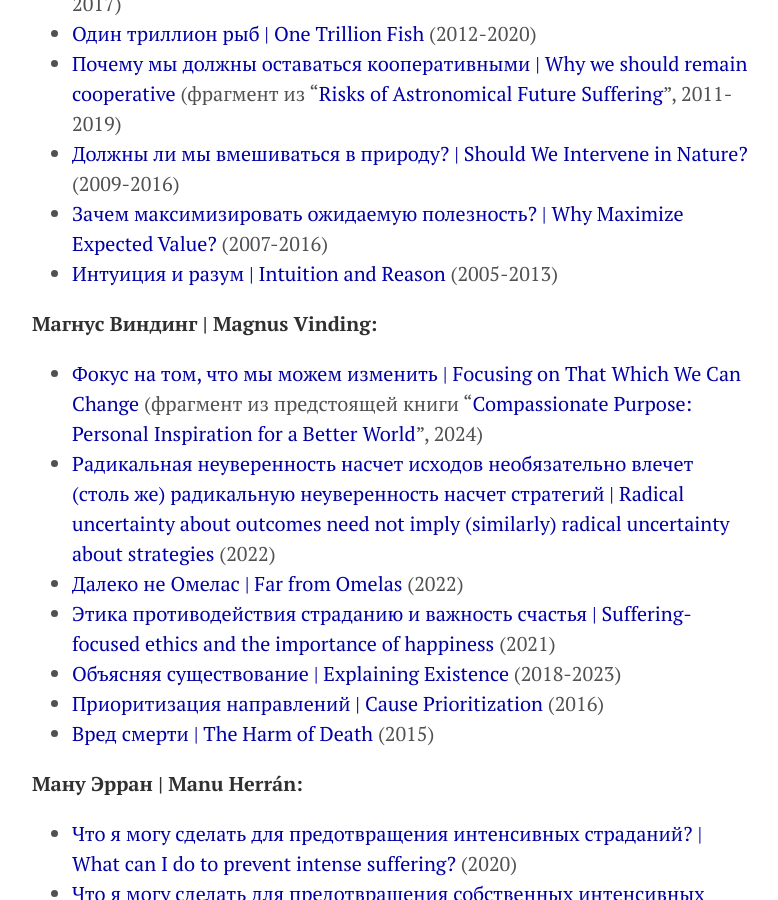
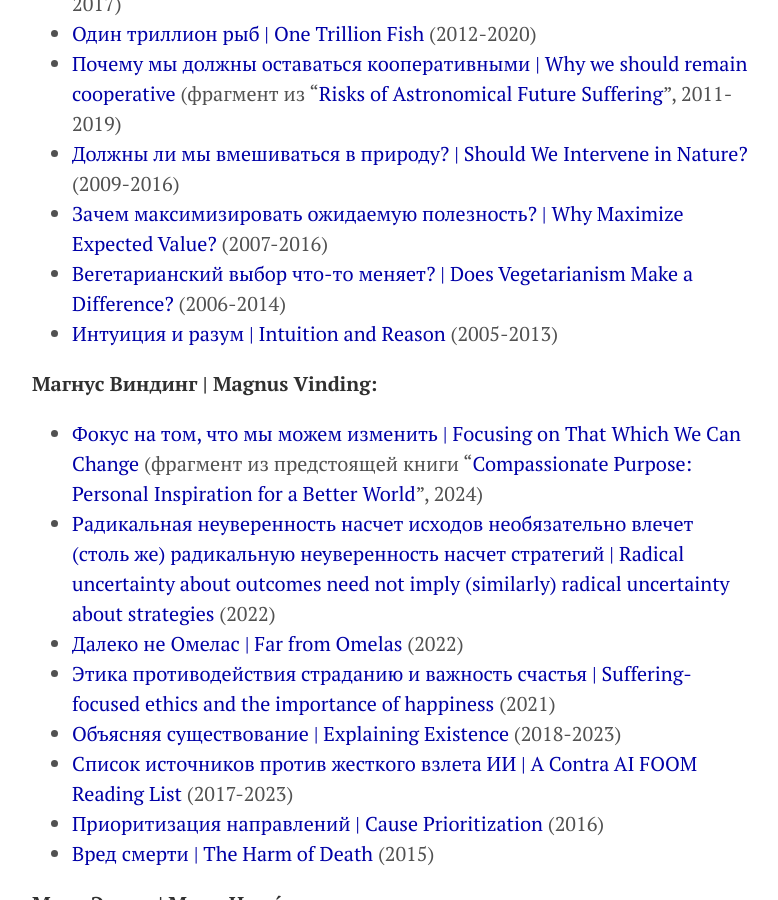
Before and after one commit to KKirdan/kkirdan.github.io, a Jekyll site: the page built from translations/index.md, in a window 1280 px wide and 900 px high, scrolled down 980 px. Shown: the whole window, without its empty margins (248-1026 px from the left). Built offline with Jekyll 4.4.1, drawn with Linux system fonts in a browser that asks for light colours.

Commit message:
Update index.md

```diff
--- a/translations/index.md
+++ b/translations/index.md
@@ -34,6 +34,7 @@ title: "Переводы"
 * [Почему мы должны оставаться кооперативными \| Why we should remain cooperative](https://reducingsuffering.github.io/brian-tomasik-1.html) (фрагмент из "[Risks of Astronomical Future Suffering](https://longtermrisk.org/risks-of-astronomical-future-suffering)", 2011-2019)
 * [Должны ли мы вмешиваться в природу? \| Should We Intervene in Nature?](https://reducingsuffering.github.io/brian-tomasik-should-we-intervene-in-nature.html) (2009-2016)
 * [Зачем максимизировать ожидаемую полезность? \| Why Maximize Expected Value?](https://reducingsuffering.github.io/brian-tomasik-why-maximize-expected-value.html) (2007-2016)
+* [Вегетарианский выбор что-то меняет? \| Does Vegetarianism Make a Difference?](https://reducingsuffering.github.io/brian-tomasik-does-vegetarianism-make-a-difference.html) (2006-2014)
 * [Интуиция и разум \| Intuition and Reason](https://reducingsuffering.github.io/brian-tomasik-intuition-and-reason.html) (2005-2013)
 
 <a id="Magnus_Vinding"></a>
@@ -43,6 +44,7 @@ title: "Переводы"
 * [Далеко не Омелас \| Far from Omelas](https://reducingsuffering.github.io/magnus-vinding-far-from-omelas.html) (2022)
 * [Этика противодействия страданию и важность счастья \| Suffering-focused ethics and the importance of happiness](https://reducingsuffering.github.io/magnus-vinding-suffering-focused-ethics-and-the-importance-of-happiness.html) (2021)
 * [Объясняя существование \| Explaining Existence](https://reducingsuffering.github.io/magnus-vinding-explaining-existence.html) (2018-2023)
+* [Список источников против жесткого взлета ИИ \| A Contra AI FOOM Reading List](https://reducingsuffering.github.io/magnus-vinding-a-contra-ai-foom-reading-list.html) (2017-2023)
 * [Приоритизация направлений \| Cause Prioritization](https://reducingsuffering.github.io/magnus-vinding-cause-prioritization.html) (2016)
 * [Вред смерти \| The Harm of Death](https://reducingsuffering.github.io/magnus-vinding-the-harm-of-death.html) (2015)
 
```
